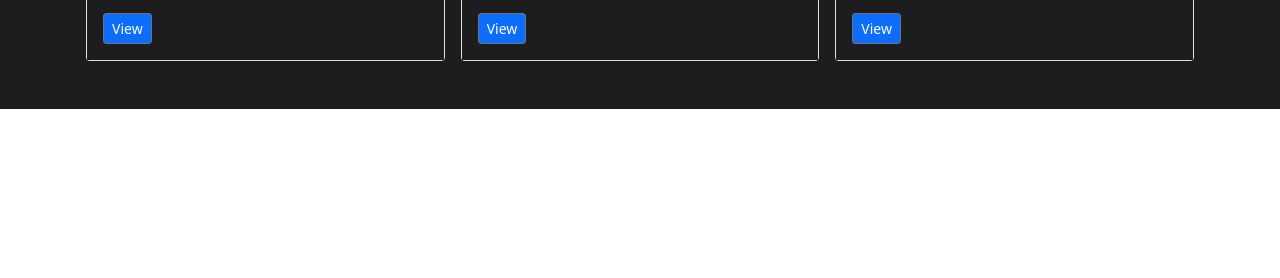
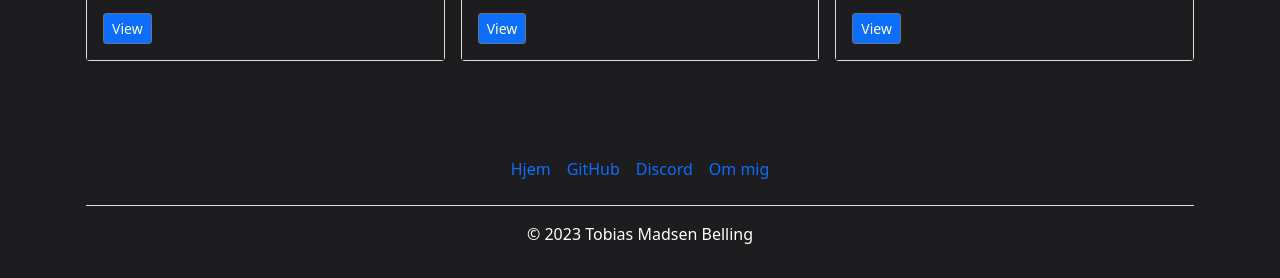
Before and after one commit to Hubits-cloud/portfolio-website, a plain HTML site: page index.html in a window 1280 px wide. Shown: the part 1489-1767 px from the top of the page. Before the commit the page ends 1598 px from the top, so only its background shows below. Drawn offline with nearby package versions, Linux system fonts and the light colour scheme.

Commit message:
Added the footer and made the links interactive

```diff
--- a/index.html
+++ b/index.html
@@ -10,7 +10,7 @@
     <script src="https://ajax.googleapis.com/ajax/libs/jquery/2.1.1/jquery.min.js"></script>
     <title>Portfolio</title>
 </head>
-<body>
+  <body>
     <div id="trailer"></div>
 
     <div id="mouse"></div>
@@ -98,5 +98,16 @@
 
       </main>
    </div>
-</body>
+   <div class="container">
+    <footer class="py-3 my-4">
+      <ul class="nav justify-content-center border-bottom pb-3 mb-3">
+        <li class="nav-item"><a href="index.html" class="nav-link px-2 text-body-secondary">Hjem</a></li>
+        <li class="nav-item"><a href="https://github.com/Hubits-cloud" class="nav-link px-2 text-body-secondary">GitHub</a></li>
+        <li class="nav-item"><a href="https://discordapp.com/users/hubits" class="nav-link px-2 text-body-secondary">Discord</a></li>
+        <li class="nav-item"><a href="#" class="nav-link px-2 text-body-secondary">Om mig</a></li>
+      </ul>
+      <p class="text-center text-body-secondary text">© 2023 Tobias Madsen Belling</p>
+    </footer>
+  </div>
+  </body>
 </html>
--- a/styles.css
+++ b/styles.css
@@ -20,6 +20,7 @@
 
 html, body {
     height: 100%;
+    background-color: #1D1D1F;
 }
 
 div{
```
